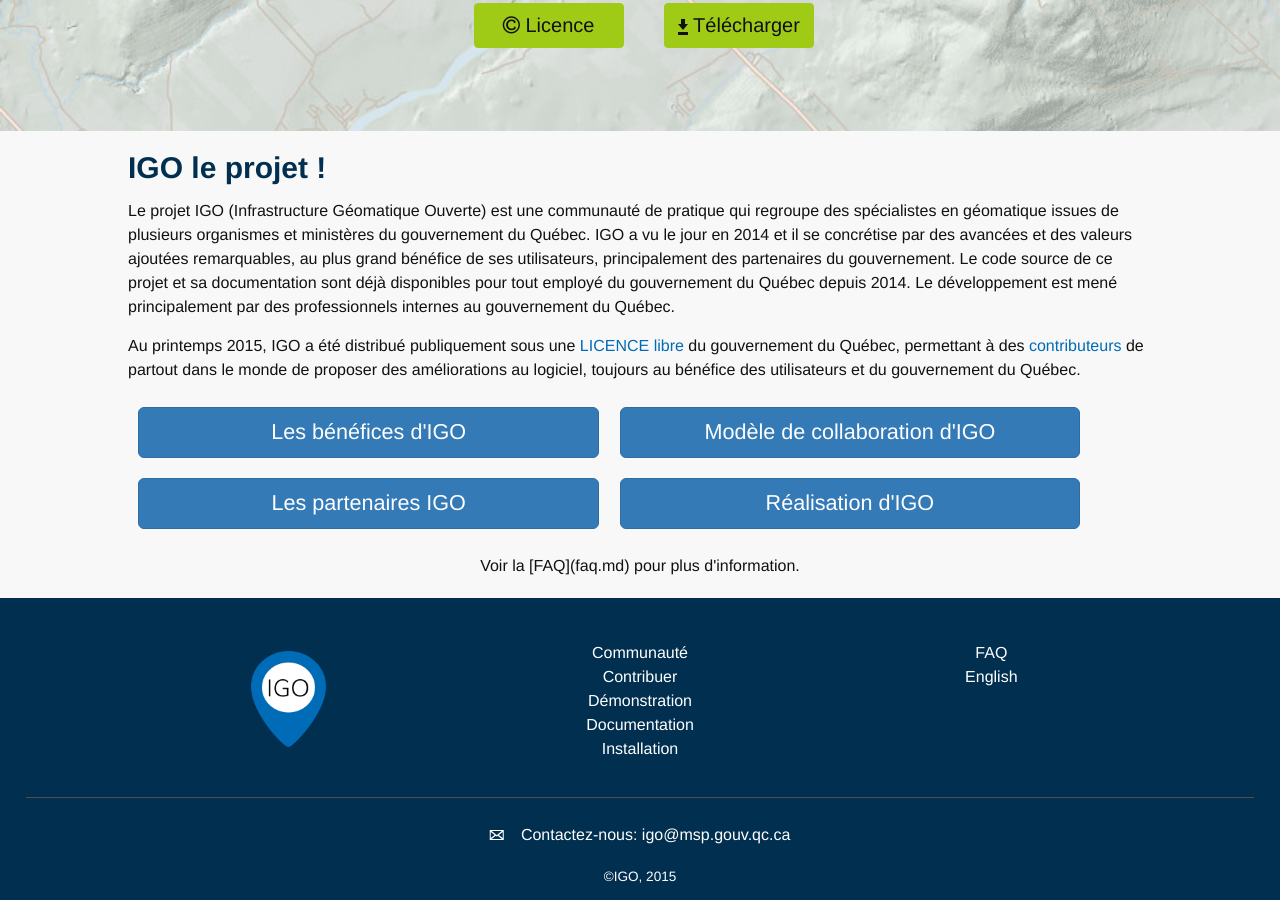
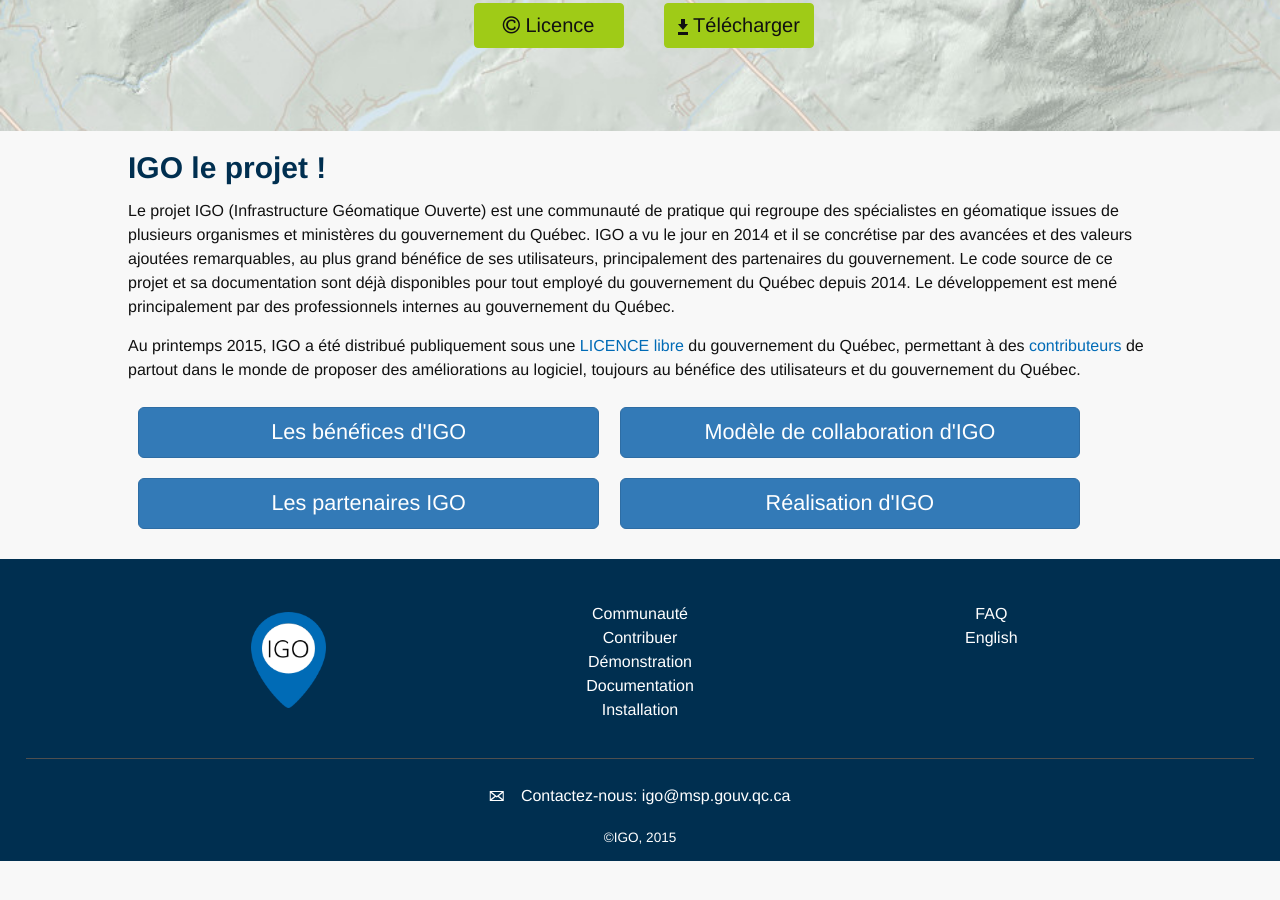
Before and after one commit to infra-geo-ouverte/site-web, a Jekyll site: the page built from _pages/Accueil/realisation.md, in a window 1280 px wide and 900 px high, scrolled down 639 px. Built offline with Jekyll 4.4.1, drawn with Linux system fonts in a browser that asks for light colours; nearby versions of some CDN libraries; some web fonts are replaced; Markdown is read by kramdown in place of the engine named in the settings; after the commit the page ends 1500 px from its top, so only the background shows below that.

Commit message:
enlever lien vers la faq

```diff
--- a/_layouts/default.html
+++ b/_layouts/default.html
@@ -46,7 +46,6 @@
 
 
 		</div>
-		<p class="text-center">Voir la [FAQ](faq.md) pour plus d'information.</p>
 
 
 
```
